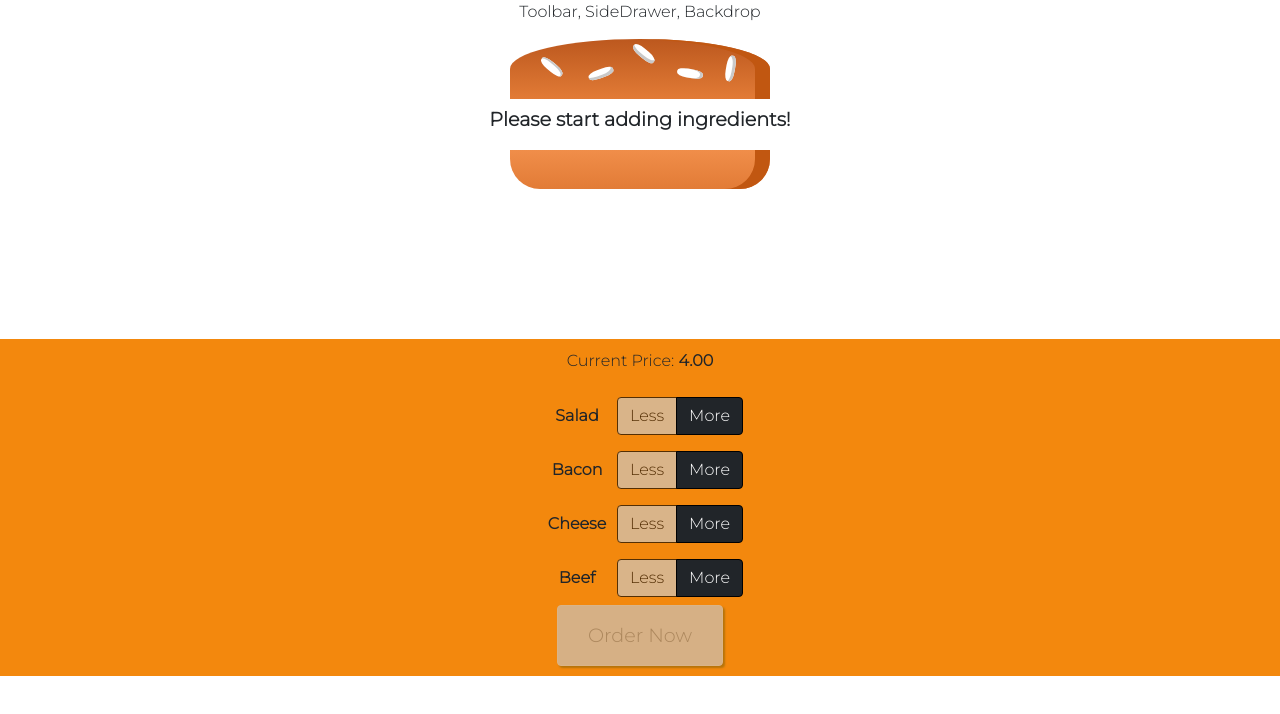
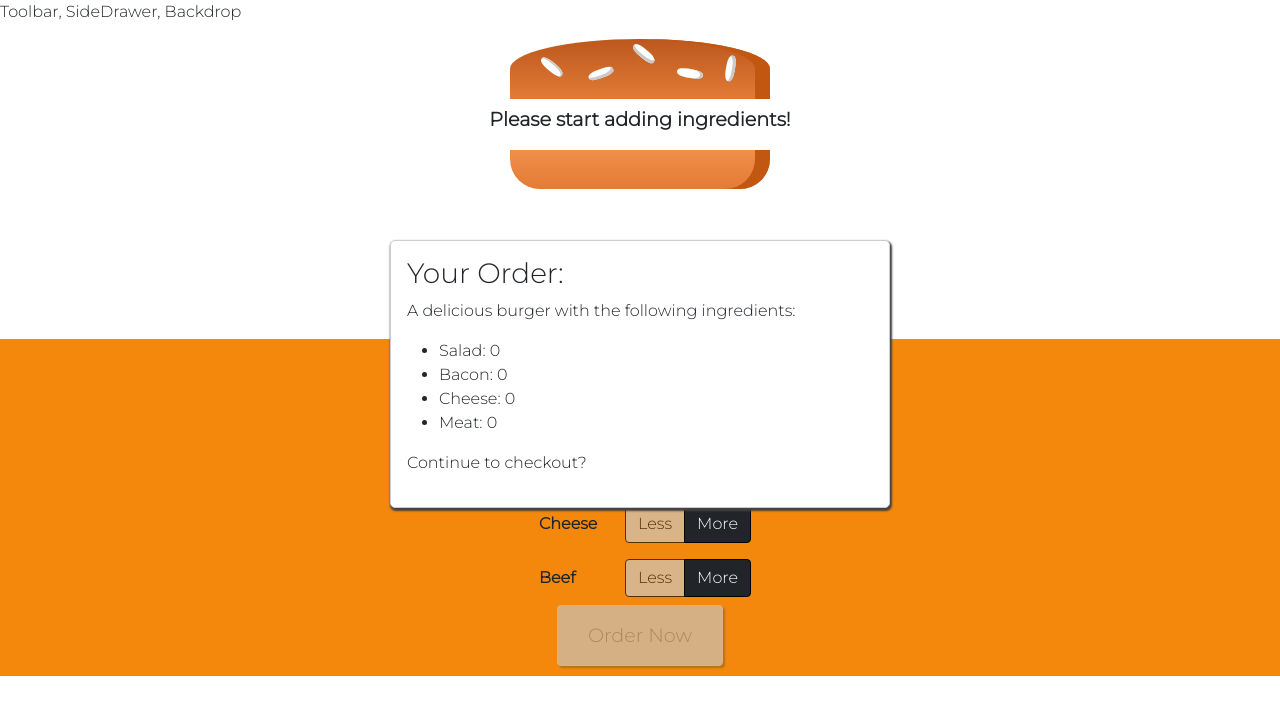
Before and after one commit to ShouryaRSharma/Burger-Builder-App, a React (Create React App) app: page / in a window 1280 px wide. Shown: the top 714 px of the page. Built offline with nearby package versions, Linux system fonts and the light colour scheme.

Commit message:
creating the order summary modal

```diff
--- a/src/App.scss
+++ b/src/App.scss
@@ -3,6 +3,5 @@
 $font1: 'Montserrat', sans-serif;
 
 .App {
-  text-align: center;
   font-family: $font1;
 }
--- a/src/components/Burger/BuildControls/BuildControl/BuildControl.scss
+++ b/src/components/Burger/BuildControls/BuildControl/BuildControl.scss
@@ -60,7 +60,9 @@
 // }
 
 .Label {
+    text-align: left;
     padding: 10px;
     font-weight: bold;
     width: 80px;
+    margin-right: 1rem;
 }
--- a/src/components/Burger/BuildControls/BuildControls.scss
+++ b/src/components/Burger/BuildControls/BuildControls.scss
@@ -1,5 +1,4 @@
 .BuildControls {
-    width: 100%;
     background-color: #f3880d;
     display: flex;
     flex-flow: column;
--- a/src/components/Burger/Burger.js
+++ b/src/components/Burger/Burger.js
@@ -17,9 +17,9 @@
     }
 
     return (
-            <div className="row">
+            <div className="row text-center">
                 <div className="col-md">
-                    <div className="container burger mx-0 text-center">
+                    <div className="container burger mx-0">
                         <BurgerIngredient type="bread-top"/>
                         {transformedIngredients}
                         <BurgerIngredient type="bread-bottom"/>
--- /dev/null
+++ b/src/components/Burger/OrderSummary/OrderSummary.js
@@ -0,0 +1,21 @@
+import React from 'react';
+
+import Aux from '../../../hoc/auxiliary';
+
+const orderSummary = (props) => {
+    const ingredientSummary = Object.keys(props.ingredients).map(igKey => {
+        return <li key={igKey} className="text-capitalize">{igKey}: {props.ingredients[igKey]}</li>
+    });
+    return(
+        <Aux>
+            <h3>Your Order:</h3>
+            <p>A delicious burger with the following ingredients:</p>
+            <ul>
+                {ingredientSummary}
+            </ul>
+            <p>Continue to checkout?</p>
+        </Aux>
+    )
+}
+
+export default orderSummary;
--- /dev/null
+++ b/src/components/UI/Backdrop/Backdrop.js
@@ -0,0 +1 @@
+import React from 'react'
--- /dev/null
+++ b/src/components/UI/Modal/Modal.js
@@ -0,0 +1,13 @@
+import React from 'react'
+
+import './Modal.scss';
+
+const modal = (props) => {
+    return(
+        <div className="Modal">
+            {props.children}
+        </div>
+    )
+}
+
+export default modal;
--- /dev/null
+++ b/src/components/UI/Modal/Modal.scss
@@ -0,0 +1,21 @@
+.Modal {
+    position: fixed;
+    z-index: 500;
+    background-color: white;
+    width: 70%;
+    border: 1px solid #ccc;
+    box-shadow: 1px 2px 2px 1px rgb(70, 65, 65);
+    border-radius: 5px;
+    padding: 16px;
+    left: 15%;
+    top: 30%;
+    box-sizing: border-box;
+    transition: all 0.3s ease-out;
+}
+
+@media (min-width: 600px) {
+    .Modal {
+        width: 500px;
+        left: calc(50% - 250px);
+    }
+}
--- a/src/containers/BurgerBuilder/BurgerBuilder.js
+++ b/src/containers/BurgerBuilder/BurgerBuilder.js
@@ -3,6 +3,8 @@
 
 import Burger from '../../components/Burger/Burger';
 import BuildControls from '../../components/Burger/BuildControls/BuildControls';
+import Modal from '../../components/UI/Modal/Modal';
+import OrderSummary from '../../components/Burger/OrderSummary/OrderSummary';
 
 const INGREDIENT_PRICES = {
     salad: 0.5,
@@ -86,6 +88,7 @@
         }
         return(
             <Aux>
+                <Modal><OrderSummary ingredients={this.state.ingredients}/></Modal>
                 <Burger ingredients={this.state.ingredients}/>
                 <BuildControls
                 ingredientAdded={this.addIngredientHandler}
```
